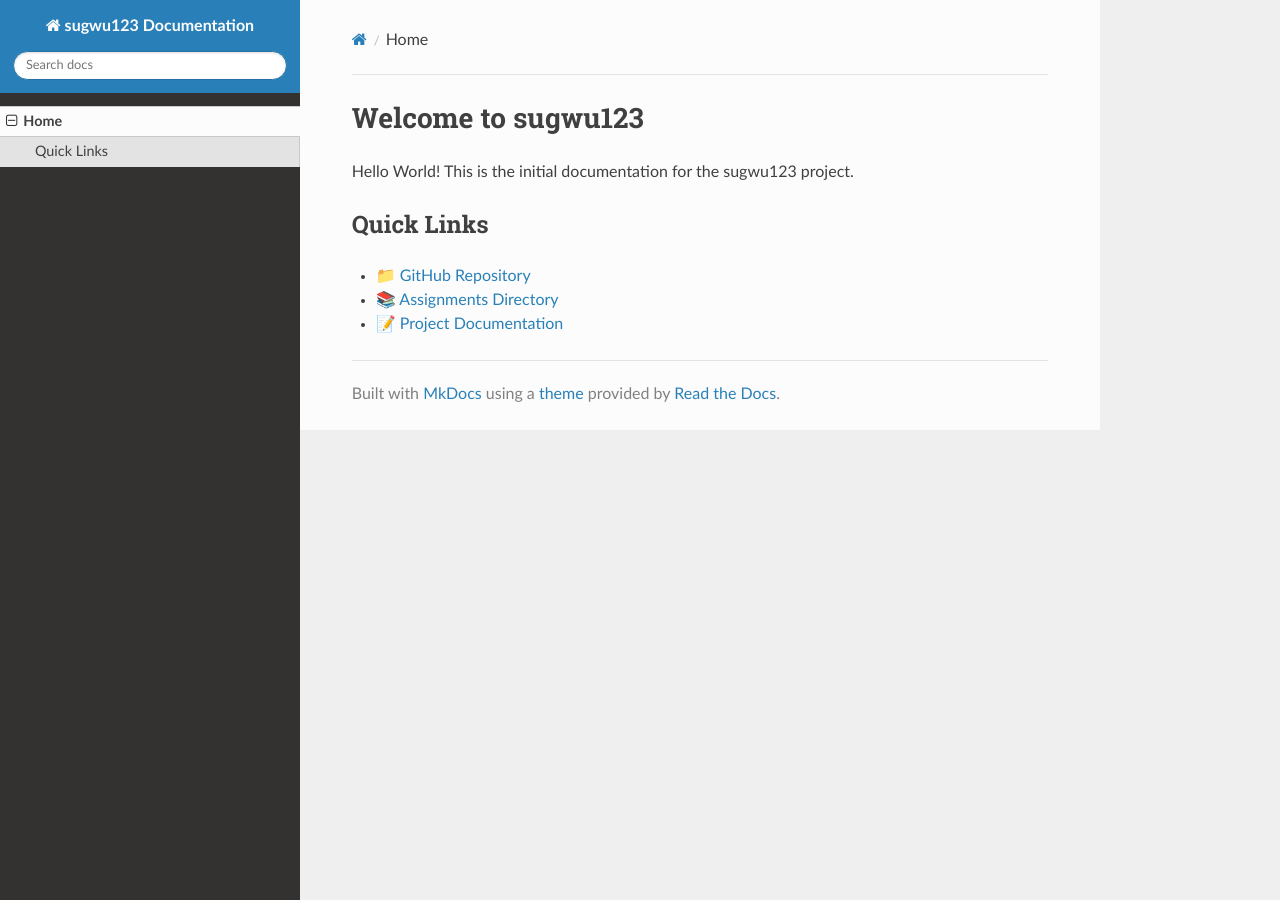
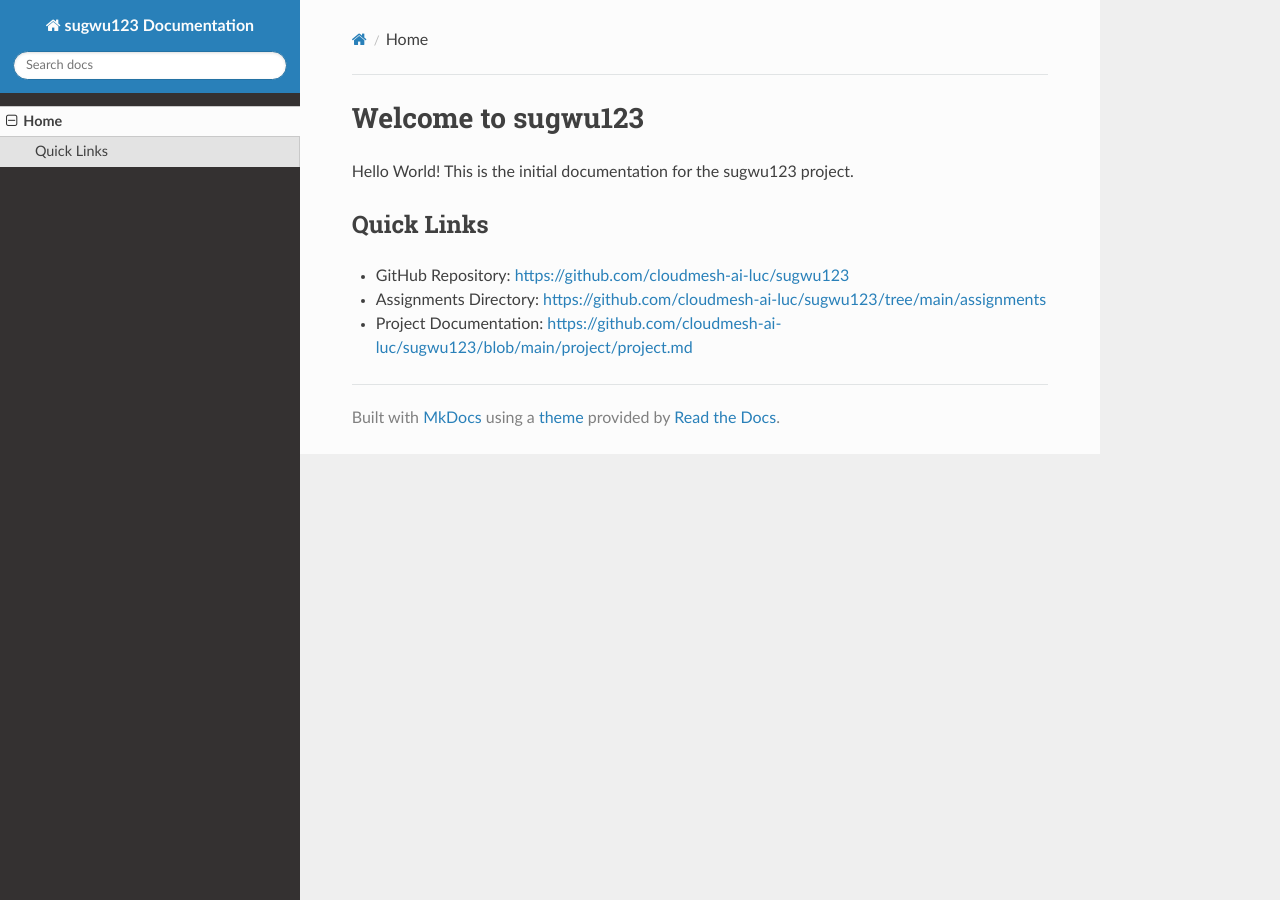
Before and after one commit to cloudmesh-ai-luc/sugwu123, an MkDocs documentation site: the page built from docs/index.md, in a window 1280 px wide. Built offline with MkDocs 1.6.1, drawn with Linux system fonts in a browser that asks for light colours; nearby versions of some CDN libraries; some of the changed lines change nothing that is shown.

Commit message:
Remove emojis from home page

```diff
--- a/docs/index.md
+++ b/docs/index.md
@@ -3,6 +3,6 @@
 Hello World! This is the initial documentation for the sugwu123 project.
 
 ## Quick Links
-- 📁 [GitHub Repository](https://github.com/cloudmesh-ai-luc/sugwu123)
-- 📚 [Assignments Directory](https://github.com/cloudmesh-ai-luc/sugwu123/tree/main/assignments)
-- 📝 [Project Documentation](https://github.com/cloudmesh-ai-luc/sugwu123/blob/main/project/project.md)
+- GitHub Repository: [https://github.com/cloudmesh-ai-luc/sugwu123](https://github.com/cloudmesh-ai-luc/sugwu123)
+- Assignments Directory: [https://github.com/cloudmesh-ai-luc/sugwu123/tree/main/assignments](https://github.com/cloudmesh-ai-luc/sugwu123/tree/main/assignments)
+- Project Documentation: [https://github.com/cloudmesh-ai-luc/sugwu123/blob/main/project/project.md](https://github.com/cloudmesh-ai-luc/sugwu123/blob/main/project/project.md)
```
